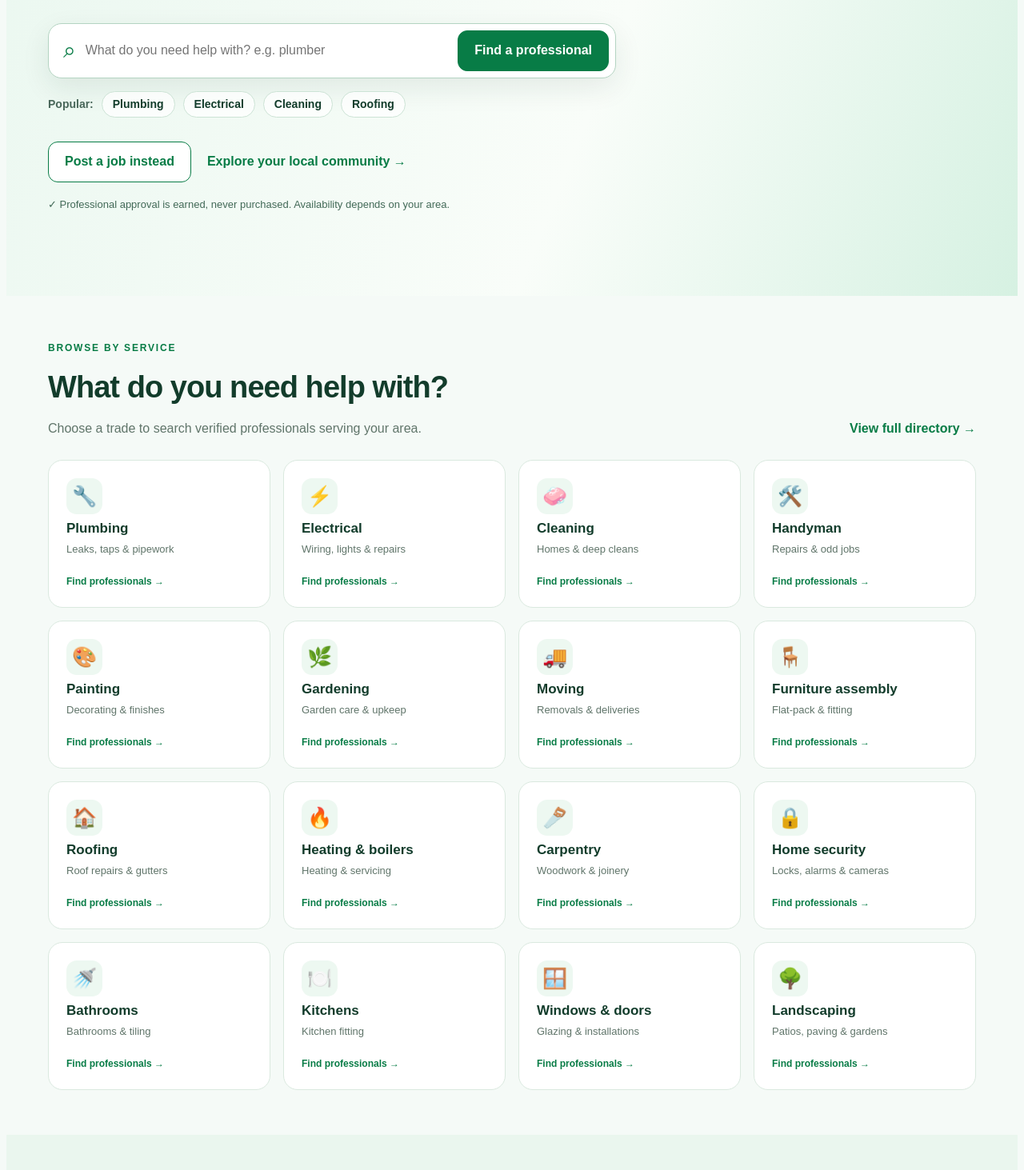
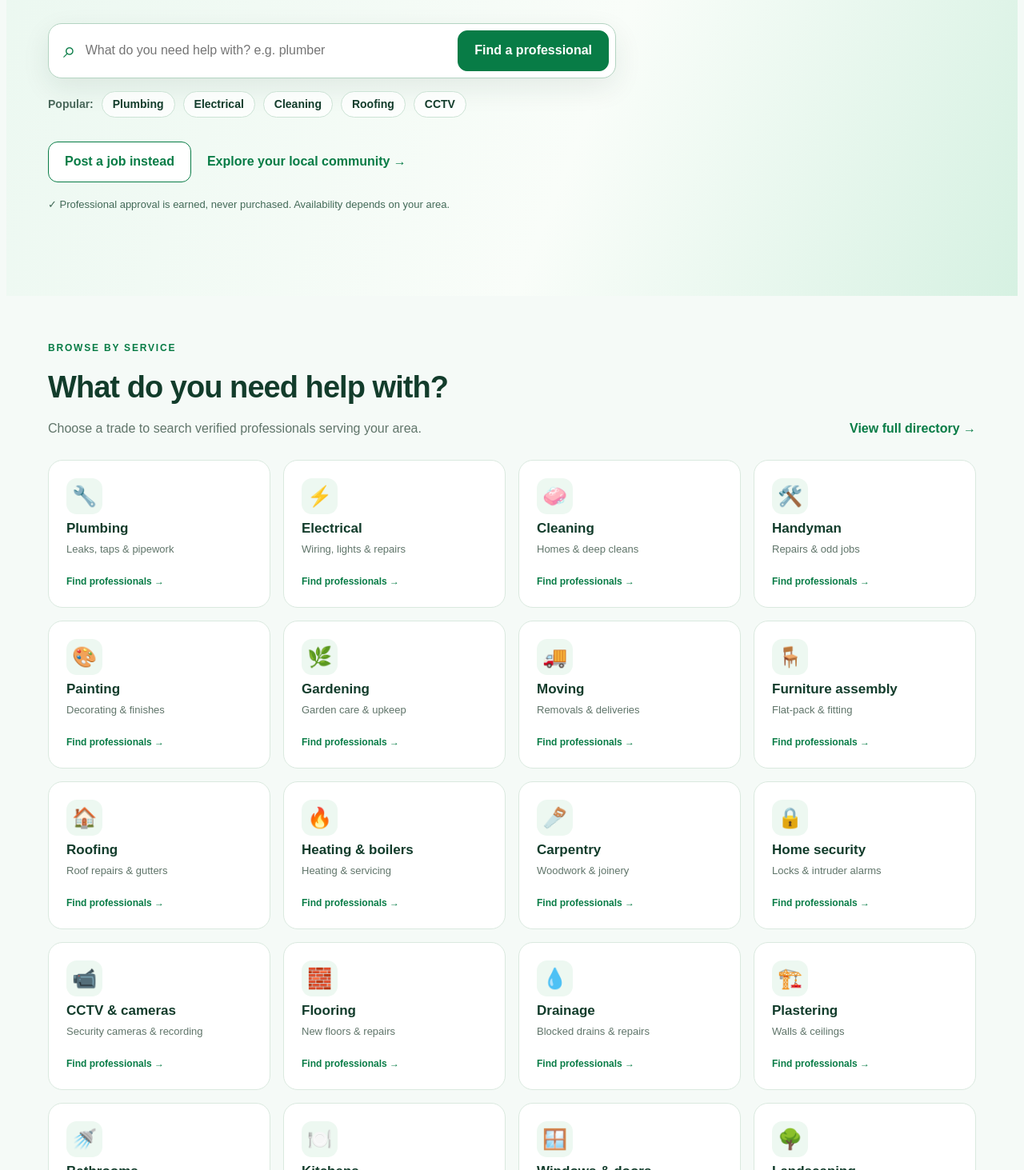
Before and after one commit to AIhomesecurity/trustfive, a Next.js app: page / in a window 1280 px wide. Shown: the part 467-1930 px from the top of the page at 80% size. Built offline with nearby package versions, Linux system fonts and the light colour scheme.

Commit message:
Expand balanced homepage categories to 20 including CCTV drainage flooring plastering

```diff
--- a/app/page.tsx
+++ b/app/page.tsx
@@ -13,7 +13,11 @@ const services:Service[]=[
  {label:'Roofing',icon:'🏠',slug:'roofing',description:'Roof repairs & gutters'},
  {label:'Heating & boilers',icon:'🔥',slug:'heating',description:'Heating & servicing'},
  {label:'Carpentry',icon:'🪚',slug:'carpentry',description:'Woodwork & joinery'},
- {label:'Home security',icon:'🔒',slug:'home-security',description:'Locks, alarms & cameras'},
+ {label:'Home security',icon:'🔒',slug:'home-security',description:'Locks & intruder alarms'},
+ {label:'CCTV & cameras',icon:'📹',slug:'cctv-installation',description:'Security cameras & recording'},
+ {label:'Flooring',icon:'🧱',slug:'flooring',description:'New floors & repairs'},
+ {label:'Drainage',icon:'💧',slug:'drainage',description:'Blocked drains & repairs'},
+ {label:'Plastering',icon:'🏗️',slug:'plastering',description:'Walls & ceilings'},
  {label:'Bathrooms',icon:'🚿',slug:'bathrooms',description:'Bathrooms & tiling'},
  {label:'Kitchens',icon:'🍽️',slug:'kitchens',description:'Kitchen fitting'},
  {label:'Windows & doors',icon:'🪟',slug:'windows',description:'Glazing & installations'},
@@ -31,7 +35,7 @@ export default function Home(){
     <input id="trade-search" type="search" name="q" placeholder="What do you need help with? e.g. plumber" autoComplete="off" required/>
     <button type="submit" className="btn">Find a professional</button>
    </form>
-   <div className="hero-shortcuts"><span>Popular:</span><Link href="/services?trade=plumbing">Plumbing</Link><Link href="/services?trade=electrical">Electrical</Link><Link href="/services?trade=cleaning">Cleaning</Link><Link href="/services?trade=roofing">Roofing</Link></div>
+   <div className="hero-shortcuts"><span>Popular:</span><Link href="/services?trade=plumbing">Plumbing</Link><Link href="/services?trade=electrical">Electrical</Link><Link href="/services?trade=cleaning">Cleaning</Link><Link href="/services?trade=roofing">Roofing</Link><Link href="/services?trade=cctv-installation">CCTV</Link></div>
    <div className="hero-actions"><Link className="btn secondary" href="/jobs">Post a job instead</Link><Link className="hero-community-link" href="/community">Explore your local community →</Link></div>
    <p className="hero-trust-note">✓ Professional approval is earned, never purchased. Availability depends on your area.</p>
   </div></section>
```
